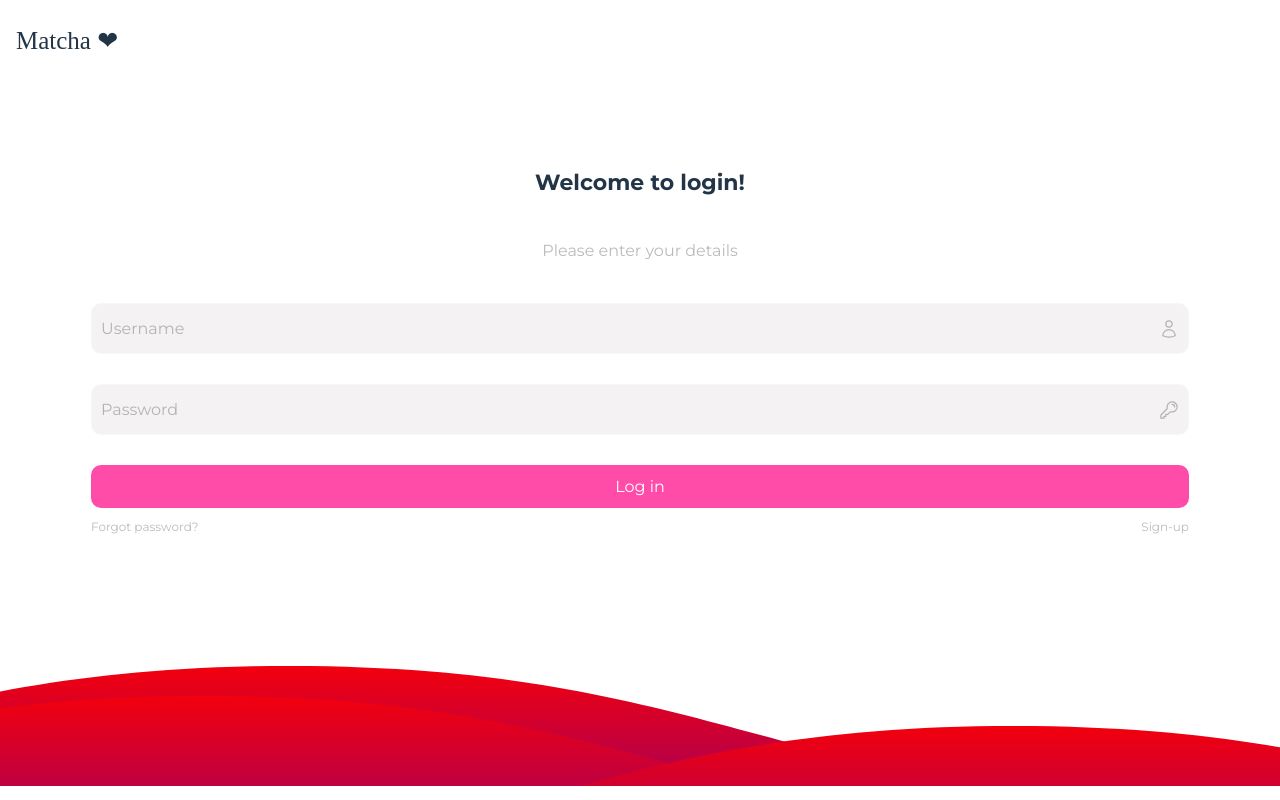
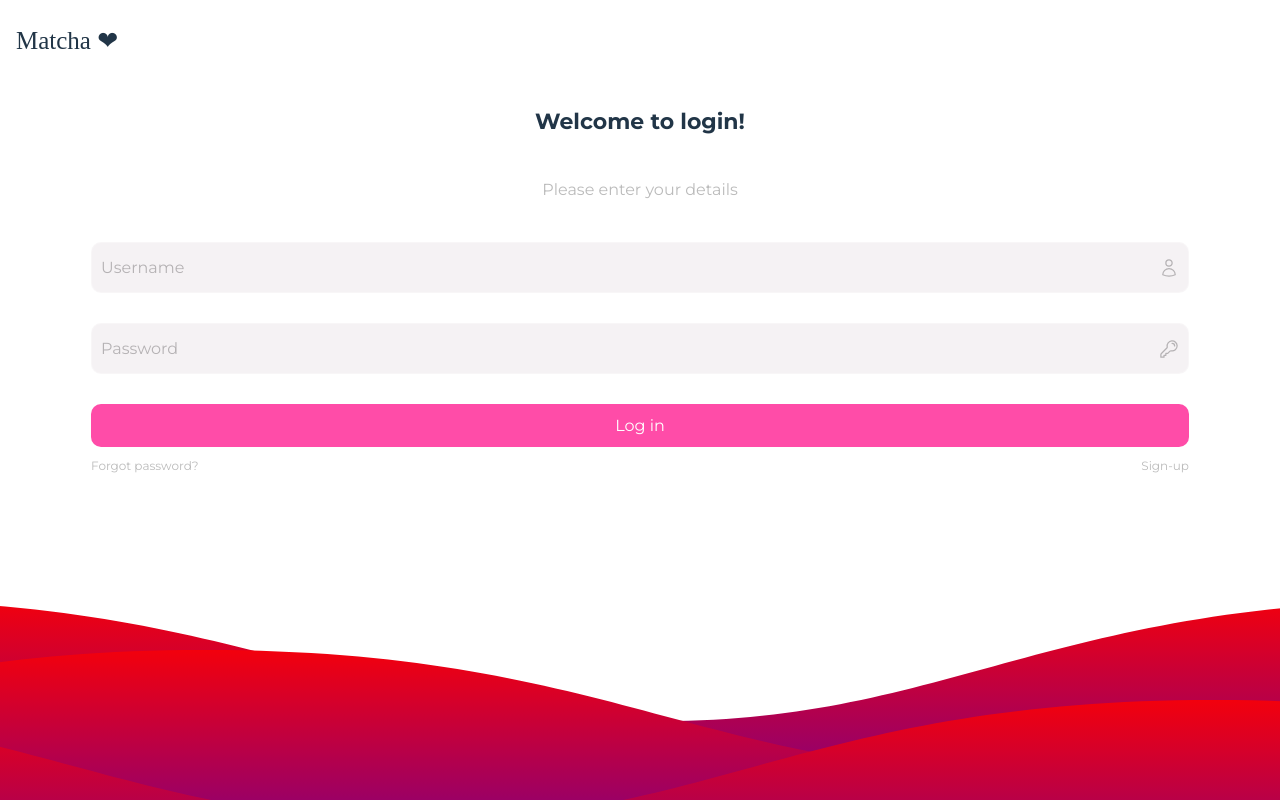
Before and after one commit to Agachet69/matcha, a React (Vite) app in the folder frontend/: page /login in a window 1280 px wide. Built offline with nearby package versions, Linux system fonts and the light colour scheme; a web font is replaced by a local one.

Commit message:
fix wave

```diff
--- a/frontend/src/components/Header.jsx
+++ b/frontend/src/components/Header.jsx
@@ -34,15 +34,18 @@ const Header = ({children, connected = true}) => {
                     }}><Logout/></div>
                 </div>}
             </div>
-            <div className="wave-container">
-                <div className="wave"/>
-                <div className="wave"/>
-                <div className="wave"/>
-            </div>
-            {/* <BlobAnimation/> */}
             <div className="content">
             {children}
             </div>
+            <div className="wave-container">
+                <div className="sticky">
+
+                <div className="wave"/>
+                <div className="wave"/>
+            <div className="wave"/>
+            </div>
+            </div>
+            {/* <BlobAnimation/> */}
         </div>
     )
 }
--- a/frontend/src/pages/Home.jsx
+++ b/frontend/src/pages/Home.jsx
@@ -5,7 +5,11 @@ import '../styles/home.scss'
 const Home = () => {
     return (
         <div className="main">
-            <div className="search">SREACH</div>
+            <div className="notifs-container">
+
+            </div>
+
+            {/* <div className="search">SREACH</div> */}
         </div>
     )
 }
--- a/frontend/src/styles/header.scss
+++ b/frontend/src/styles/header.scss
@@ -90,38 +90,43 @@
   }
 
   .content {
-    // margin-top: 75px;
-    margin-bottom: 30vh;
+    margin-top: 75px;
+    margin-bottom: auto;
+    // margin-bottom: 30vh;
+    // min-height: 55vh;
   }
 
   .wave-container {
     z-index: -99;
-    position: sticky;
-    top: 85vh;
-    height: 15vh;
+    position: absolute;
+
+    height: 100vh;
+    width: 100vw;
+
+    overflow: hidden;
+
+    .sticky {
       width: 100%;
-    // background-color: green;
-    overflow: hidden;
-    // display: flex;
+      height: 25%;
+      position: fixed;
+      bottom: 0;
 
       .wave {
         background: url(../assets/wave.svg) repeat-x;
-      position:absolute;
+        position: absolute;
         height: 100%;
         width: 3000px;
         transform: translate3d(0, 0, 0);
-      left: -500px;
-    }
 
-    .wave:nth-of-type(1) {
+        &:nth-of-type(1) {
           bottom: -50%;
           animation: wave 10s cubic-bezier(0.36, 0.45, 0.63, 0.53) -0.125s infinite;
           opacity: 1;
-      left: -500px;
+          left: -300px;
           z-index: -1;
         }
 
-    .wave:nth-of-type(2) {
+        &:nth-of-type(2) {
           bottom: -25%;
           animation: wave 20s cubic-bezier(0.36, 0.45, 0.63, 0.53) -0.125s infinite;
           opacity: 1;
@@ -129,12 +134,13 @@
           z-index: -2;
         }
 
-    .wave:nth-of-type(3) {
-      animation: wave 30 cubic-bezier(0.36, 0.45, 0.63, 0.53) -0.125s infinite;
+        &:nth-of-type(3) {
+          left: -600px;
+          animation: wave 30s cubic-bezier(0.36, 0.45, 0.63, 0.53) -0.125s infinite;
           opacity: 1;
-      // bottom: -30px;
           z-index: -3;
-      // background-color: yellow;
+        }
+      }
     }
 
     @keyframes wave {
```
Lines whose indentation alone changed are shown as unchanged.
